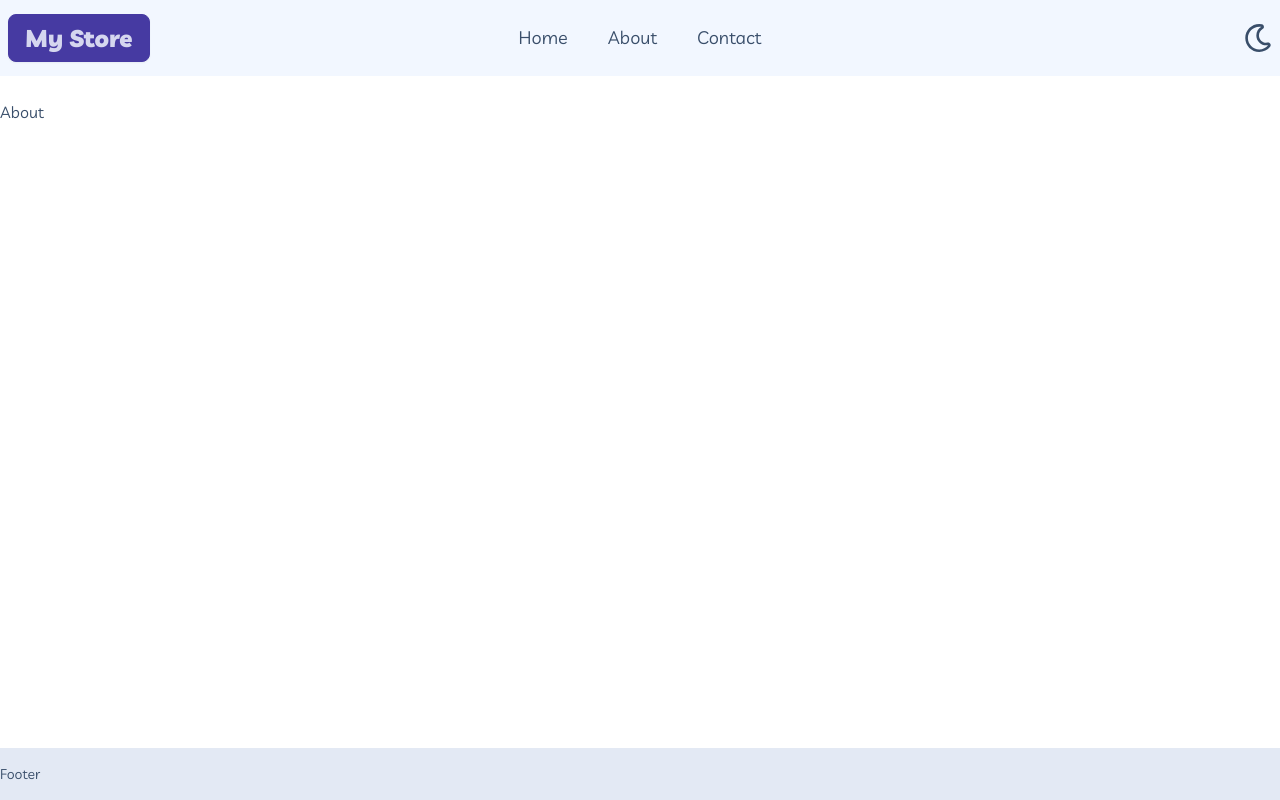
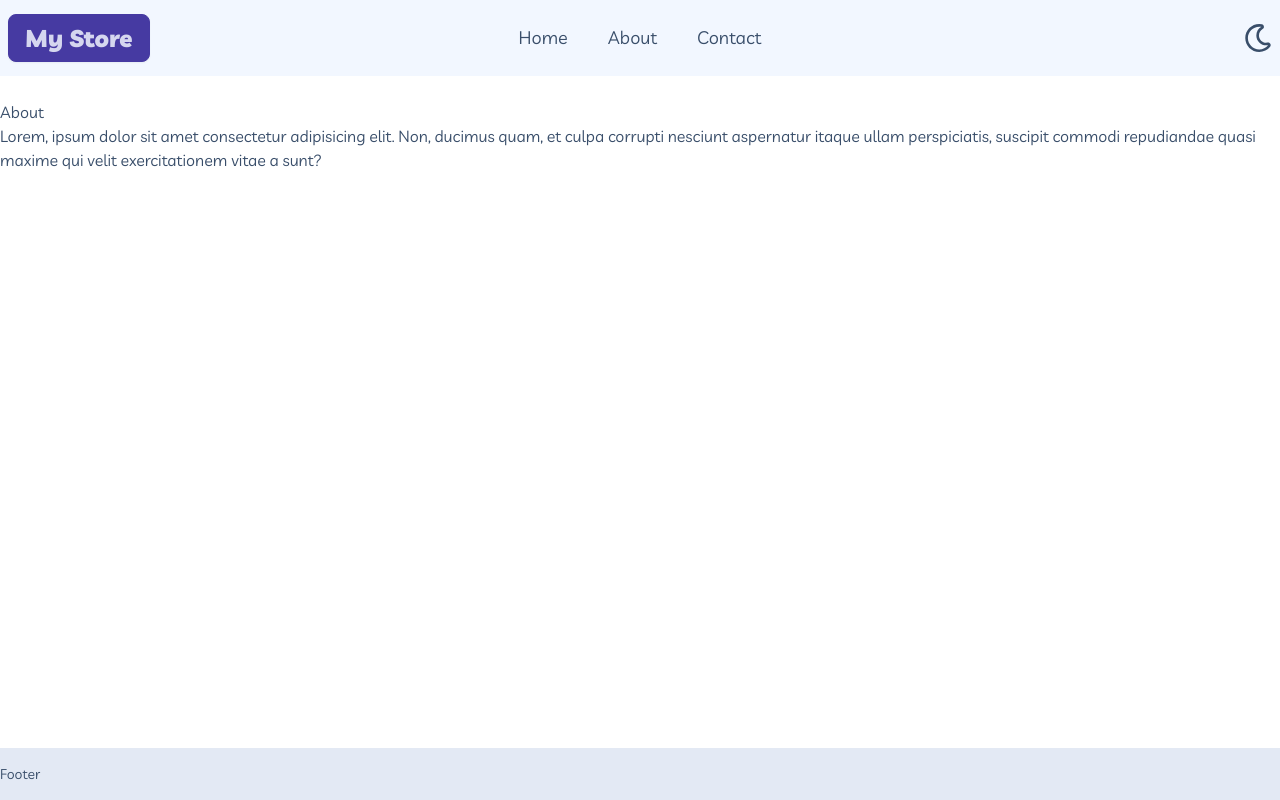
Before and after one commit to Nasrddinovvv1508/my-store-todos, a React (Vite) app: page /about in a window 1280 px wide. Built offline with nearby package versions, Linux system fonts and the light colour scheme.

Commit message:
Vercel json

```diff
--- a/index.html
+++ b/index.html
@@ -7,26 +7,10 @@
   <link rel="shortcut icon" href="./todos-logo-favicon.png" type="image/x-icon">
   <title>Todos</title>
   <style>
-    body {
-      position: relative;
-    }
-
     .footer {
       margin-top: auto;
       position: fixed;
       bottom: 0;
-
-      .loading-spinner {
-        position: fixed;
-        top: 0;
-        left: 0;
-        bottom: 0;
-        width: 100%;
-        background: linear-gradient(rgba(0, 0, 0, 0.5), rgba(0, 0, 0, 0.5));
-        display: flex;
-        justify-content: center;
-        align-items: center;
-      }
     }
   </style>
 </head>
--- a/src/pages/About.jsx
+++ b/src/pages/About.jsx
@@ -2,7 +2,12 @@ import React from 'react'
 
 function About() {
   return (
-    <div>About</div>
+    <div>
+      <h1>About</h1>
+      <p>
+        Lorem, ipsum dolor sit amet consectetur adipisicing elit. Non, ducimus quam, et culpa corrupti nesciunt aspernatur itaque ullam perspiciatis, suscipit commodi repudiandae quasi maxime qui velit exercitationem vitae a sunt?
+      </p>
+    </div>
   )
 }
 
--- a/src/pages/Product.jsx
+++ b/src/pages/Product.jsx
@@ -2,13 +2,14 @@ import { useParams } from "react-router-dom";
 import { useFetch } from "../hooks/useFetch";
 
 function Product() {
-  let {id} = useParams();
-  let {data, setData, error} = useFetch(`https://dummyjson.com/products/${id}`)
+  let { id } = useParams();
+  let { data, isPending, error } = useFetch(`https://dummyjson.com/products/${id}`)
   console.log(data);
 
   return (
     <div>
-      <h1>Hello product {id}</h1>
+      <span>{isPending && <div className="load"><span className="loading loading-spinner loading-lg"></span></div>}</span>
+      <h1>{data && `Hello product ${id}`}</h1>
     </div>
   )
 }
```
Also changed, not shown: vercel.json (added).
